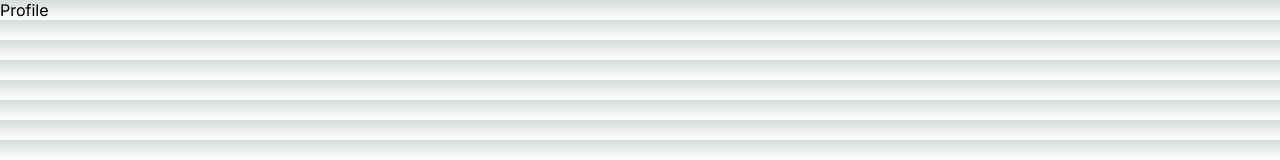
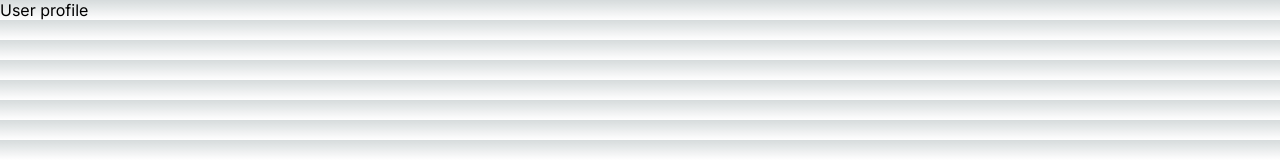
Before and after one commit to Mohit-Thapliyal/multibagg, a Next.js app: page /dashboard/profile in a window 1280 px wide. Shown: the top 160 px of the page. Built offline with nearby package versions, Linux system fonts and the light colour scheme.

Commit message:
change user text

```diff
--- a/app/dashboard/profile/page.tsx
+++ b/app/dashboard/profile/page.tsx
@@ -2,7 +2,7 @@
 export default function Profile() {
     return (
       <div>
-          Profile
+          User profile
       </div>
     )
   }
```
